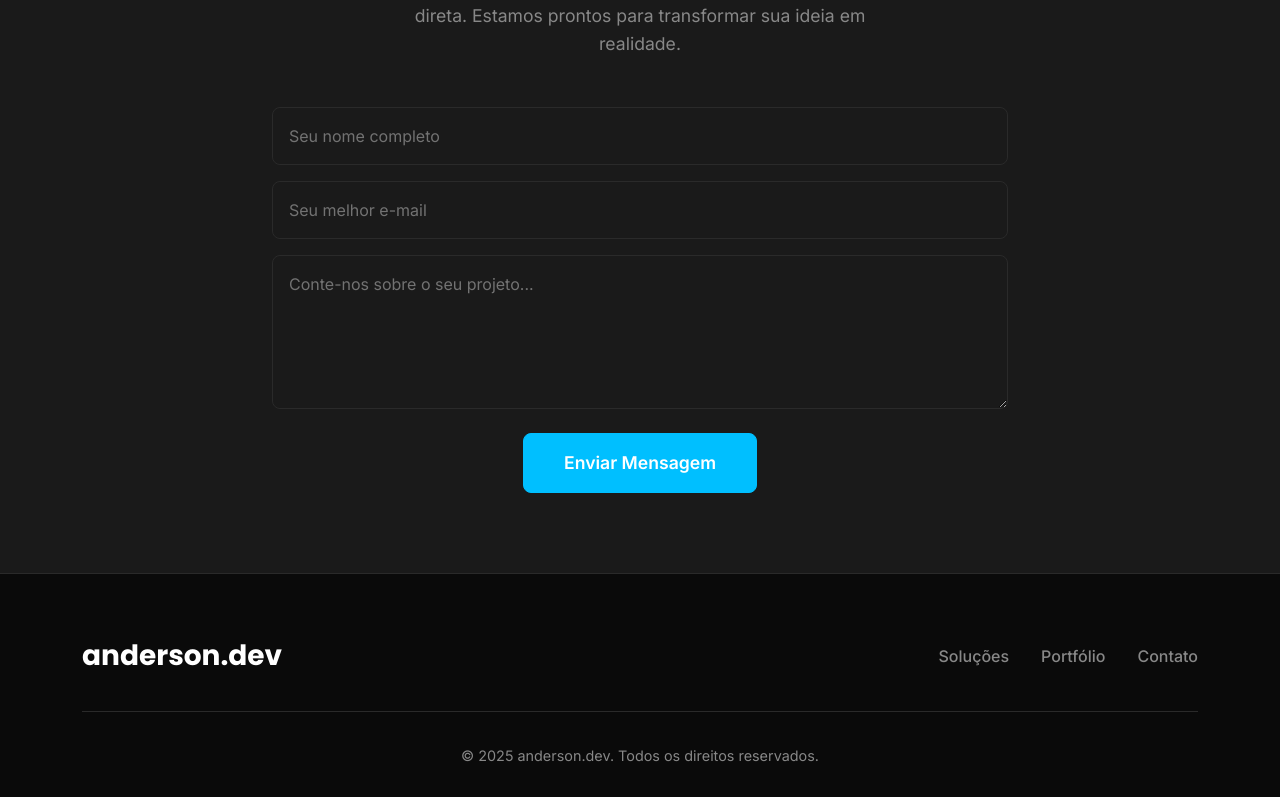
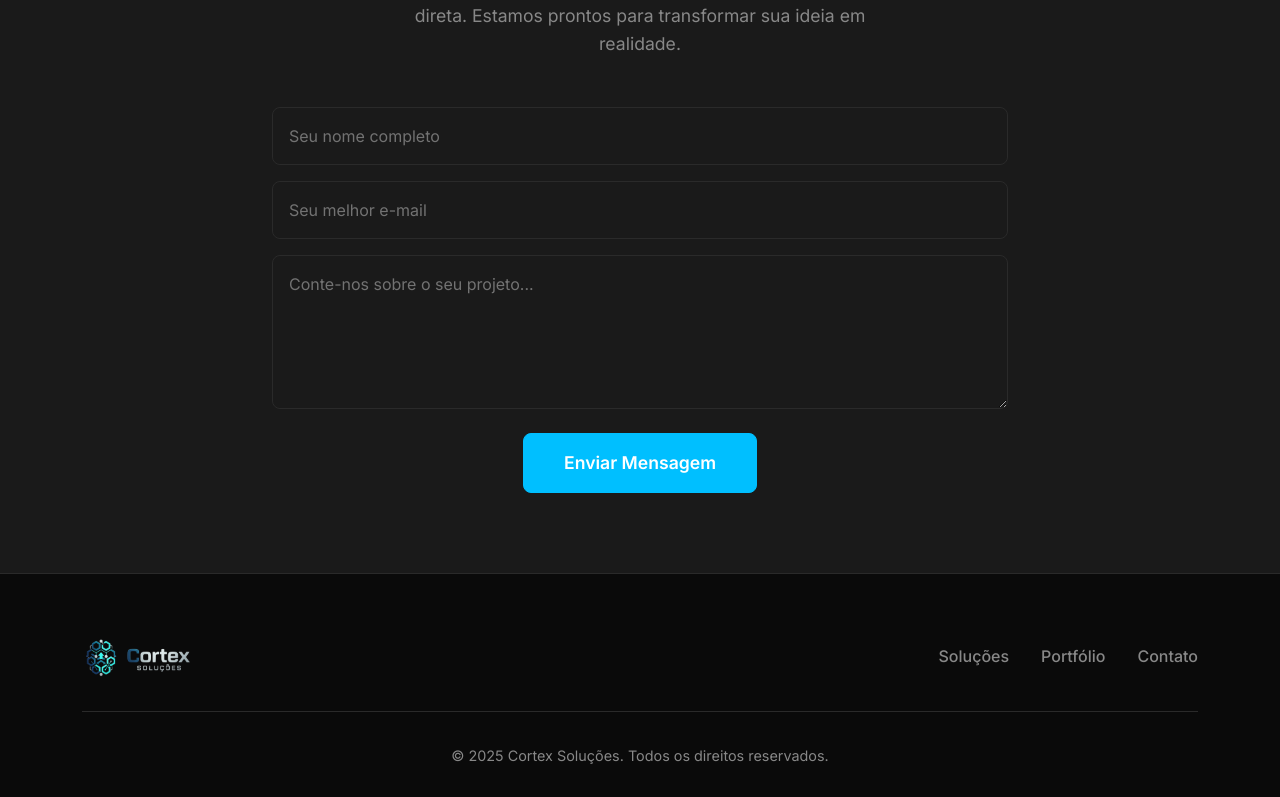
Before and after one commit to anderson190593/cortex-solucoes, a React (Vite) app: page / in a window 1280 px wide. Shown: the part 3281-4078 px from the top of the page. Built offline with nearby package versions, Linux system fonts and the light colour scheme.

Commit message:
Update Footer.jsx

```diff
--- a/src/components/Footer/Footer.jsx
+++ b/src/components/Footer/Footer.jsx
@@ -2,6 +2,7 @@
 
 import React from 'react';
 import './Footer.css';
+import CortexLogo from '../../assets/logos/logo-cortex-Photoroom.png'; // 1. IMPORTAR A LOGO
 
 const Footer = () => {
   const currentYear = new Date().getFullYear();
@@ -12,8 +13,9 @@ const Footer = () => {
         {/* Links Principais */}
         <div className="row footer-top">
           <div className="col-lg-4">
+            {/* 2. USAR A IMAGEM DA LOGO AQUI */}
             <a className="footer-brand" href="#">
-              anderson.dev
+              <img src={CortexLogo} alt="Cortex Soluções Logo" className="footer-logo" />
             </a>
           </div>
           <div className="col-lg-8">
@@ -28,9 +30,9 @@ const Footer = () => {
         {/* Linha Divisória e Copyright */}
         <div className="footer-bottom">
           <p className="copyright-text">
-            &copy; {currentYear} anderson.dev. Todos os direitos reservados.
+            {/* 3. ATUALIZAR NOME DA EMPRESA */}
+            &copy; {currentYear} Cortex Soluções. Todos os direitos reservados.
           </p>
-          {/* No futuro, podemos adicionar ícones de redes sociais aqui */}
         </div>
       </div>
     </footer>
```
